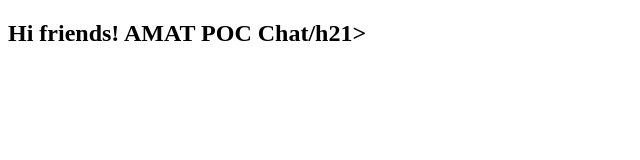
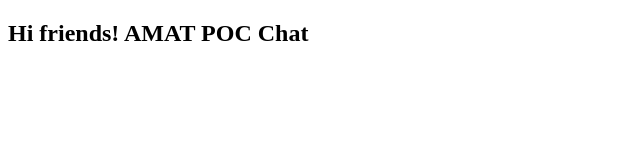
Before and after one commit to genesyswizard/genesyswizard, a plain HTML site: page index.html in a window 1280 px wide. Shown: the full height of the page, 0-640 px from the left. Drawn offline with Linux system fonts and the light colour scheme.

Commit message:
Update index.html

```diff
--- a/index.html
+++ b/index.html
@@ -1,7 +1,7 @@
 <!DOCTYPE html>
 <html>
 <body>
-<h2>Hi friends! AMAT POC Chat/h21>
+<h2>Hi friends! AMAT POC Chat</h21>
 <script type="text/javascript" charset="utf-8">
   (function (g, e, n, es, ys) {
     g['_genesysJs'] = e;
```
